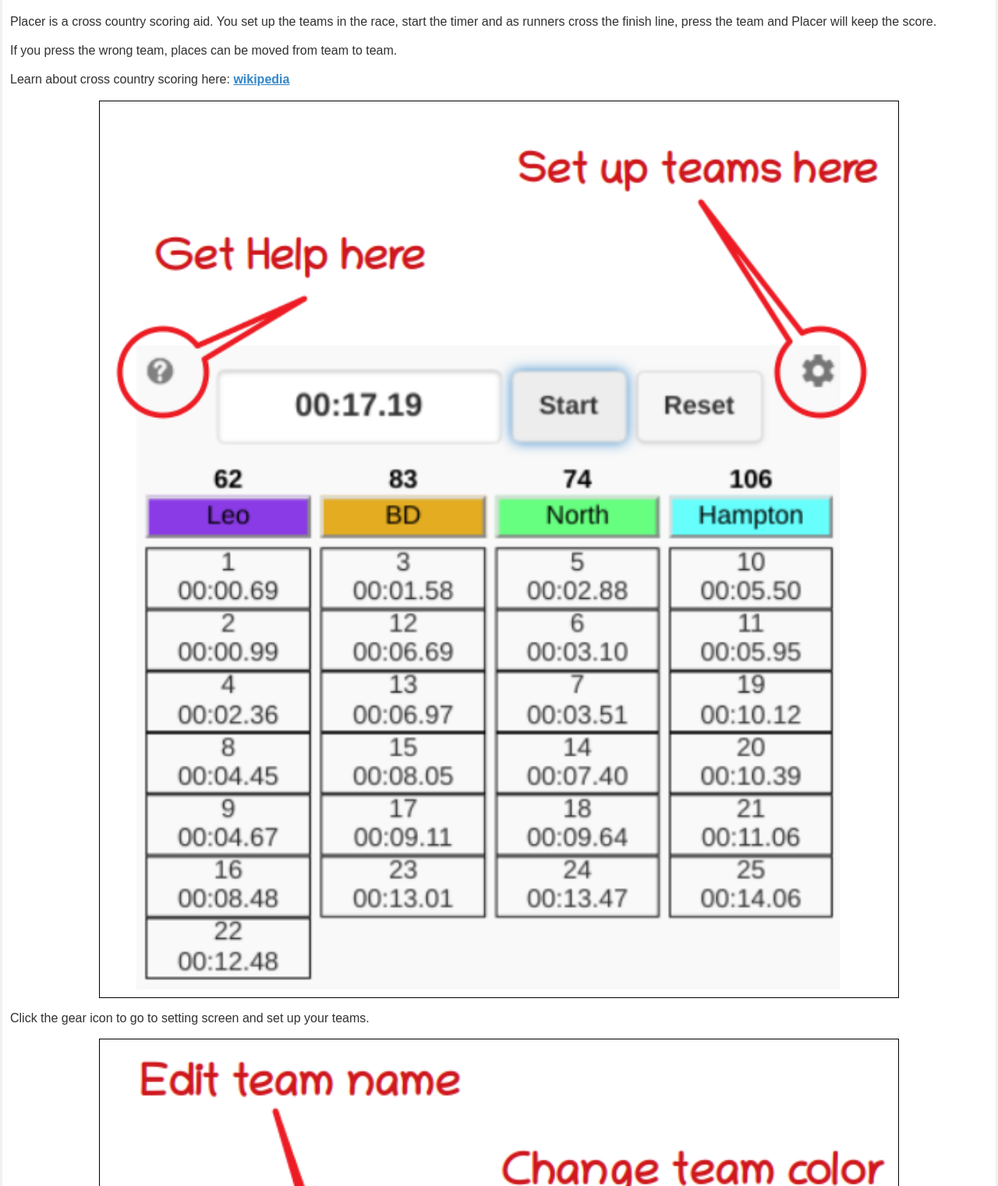
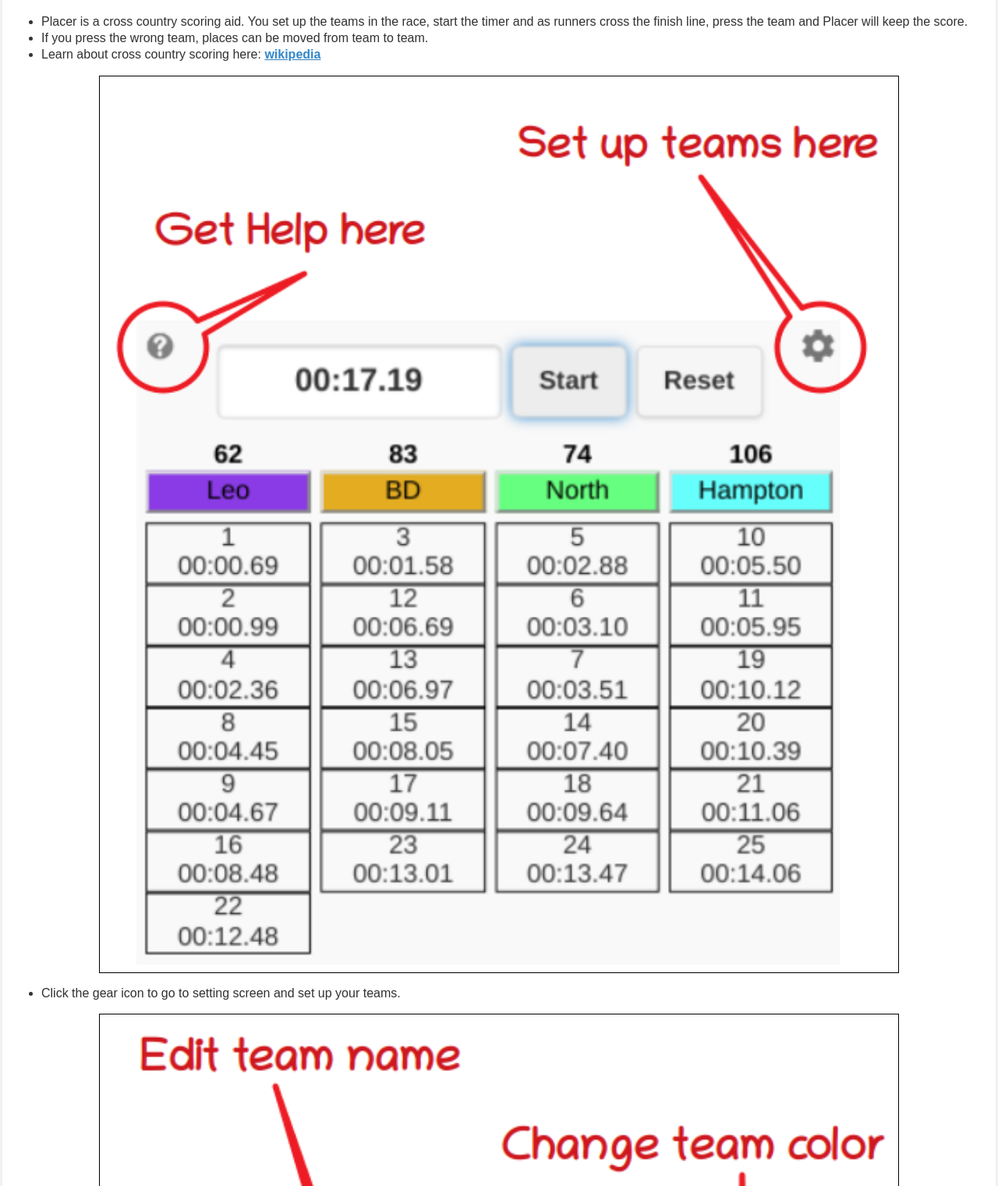
Before and after one commit to lizard43/placer, a plain HTML site: page help.html in a window 1280 px wide. Shown: the part 79-1600 px from the top of the page at 78% size. Drawn offline with Linux system fonts and the light colour scheme.

Commit message:
update help  text format

```diff
--- a/help.html
+++ b/help.html
@@ -28,33 +28,38 @@
 
         <h1>Placer</h1>
 
-        <p>Placer is a cross country scoring aid. You set up the teams in the race, start the timer and as runners
+        <ul>
+            <li>Placer is a cross country scoring aid. You set up the teams in the race, start the timer and as runners
                 cross
                 the finish line, press the team and Placer will keep the score.
-        </p>
-        <p>
+            </li>
+            <li>
                 If you press the wrong team, places can be moved
                 from team to team.
-        </p>
-        <p>
+            </li>
+            <li>
                 Learn about cross country scoring here: <a href="https://en.wikipedia.org/wiki/Cross_country_running#Scoring">wikipedia</a>
-        </p>
-
+            </li>
+        </ul>
         <p></p>
         <img align="middle" src="images/help1.png" />
         <p></p>
-        <p>
+        <ul>
+            <li>
                 Click the gear icon to go to setting screen and set up your teams.
-        </p>
+            </li>
+        </ul>
         <p></p>
 
         <img align="middle" src="images/setup1.png" />
         <p></p>
         <img align="middle" src="images/setup2.png" />
         <p></p>
-        <p>
+        <ul>
+            <li>
                 Save your team and return to the main screen.
-        </p>
+            </li>
+        </ul>
         <p></p>
         <img align="middle" src="images/help2.png" />
         <p></p>
@@ -62,9 +67,11 @@
         <p></p>
         <img align="middle" src="images/help4.png" />
         <p></p>
-        <p>
+        <ul>
+            <li>
                 Contact us if you have questions or problems: <a href="mailto:placer.support@lizard43.com?subject=Placer Help">lizard43</a>.<br>
-        </p>
+            </li>
+        </ul>
         <p></p>
 
         <button type="button" class="btn next" onclick="goHome()">Home</button>
```
Lines whose indentation alone changed are shown as unchanged.
